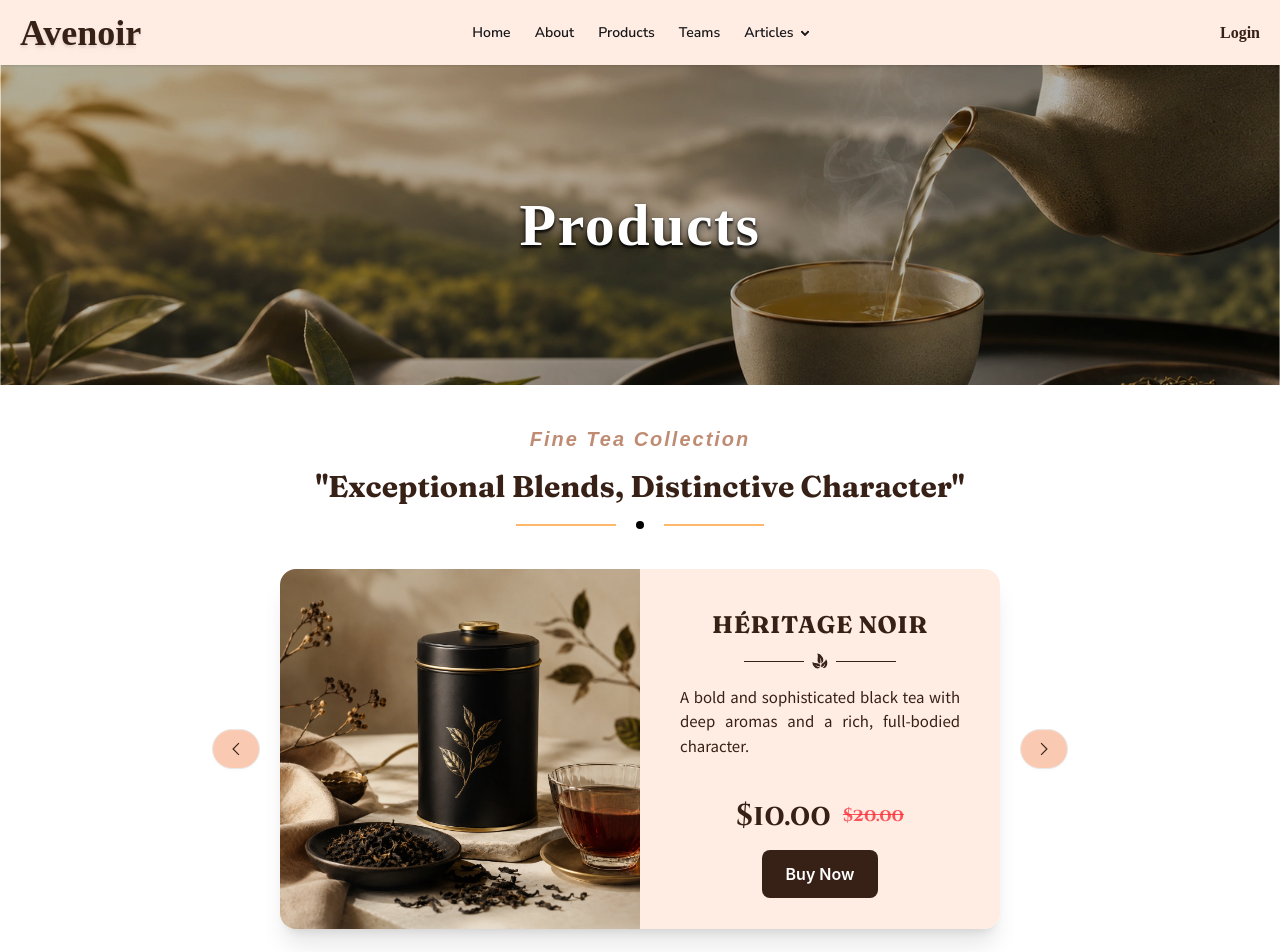
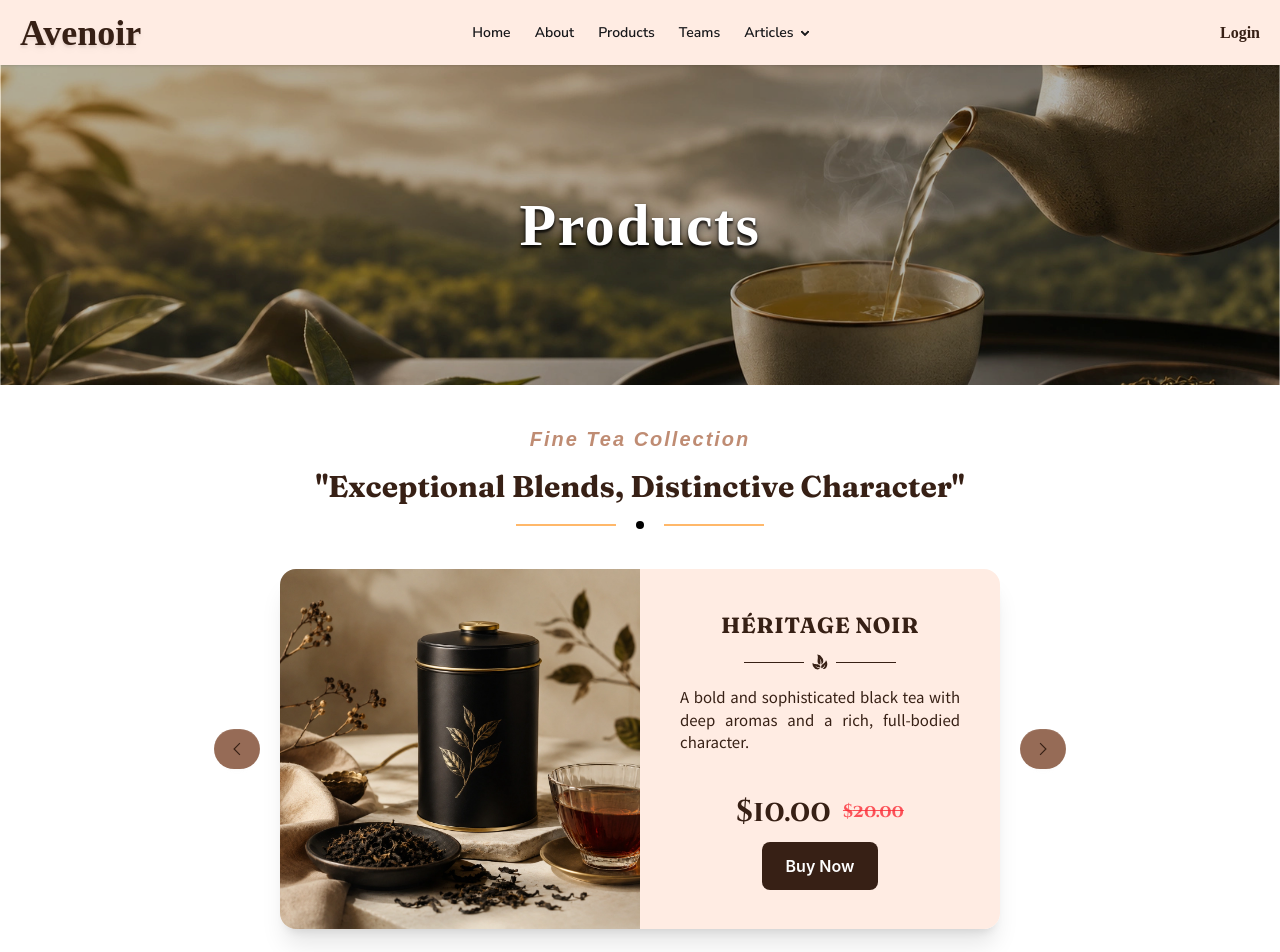
Before and after one commit to ChristoRinovan/avenoir-tea-company-profile, a React (Vite) app: page /products in a window 1280 px wide. Shown: the top 952 px of the page. Built offline with nearby package versions, Linux system fonts and the light colour scheme; a web font is replaced by a local one.

Commit message:
debug productscard

```diff
--- a/src/components/ProductsCard.tsx
+++ b/src/components/ProductsCard.tsx
@@ -23,7 +23,7 @@ function ProductsCard() {
         {/* dekstop wok */}
         <button
           onClick={prevSlide}
-          className="hidden lg:block btn rounded-full bg-[#fac9b1] text-utama"
+          className="hidden border-none cursor-pointer hover:opacity-90 lg:block btn rounded-full bg-button text-utama"
         >
           <GrPrevious />
         </button>
@@ -41,7 +41,7 @@ function ProductsCard() {
 
           <div className="flex max-h-90 flex-col items-center bg-[#ffece3] px-5 py-5 text-center lg:h-auto lg:w-full lg:p-10">
             <div className="flex flex-col items-center">
-              <h3 className="font-desc text-[22px] font-bold tracking-wide text-utama lg:text-2xl">
+              <h3 className="font-desc text-[20px] font-bold tracking-wide text-utama lg:text-[22px]">
                 {product.title}
               </h3>
 
@@ -51,14 +51,14 @@ function ProductsCard() {
                 <div className="h-px w-10 bg-utama lg:w-15"></div>
               </div>
 
-              <p className="mt-5 font-par text-[15px] leading-relaxed text-utama lg:mt-4 lg:text-[15px] lg:text-justify">
+              <p className="mt-5 font-par text-[15px] text-utama lg:mt-4 lg:text-[15px] lg:text-justify">
                 {product.description}
               </p>
             </div>
 
-            <div className="mt-6 h-px w-full bg-utama lg:mt-5"></div>
+            <div className="mt-5 h-px w-full bg-utama "></div>
 
-            <div className="mt-auto flex flex-col items-center pt-2 lg:pt-5">
+            <div className="mt-auto flex flex-col items-center  lg:pt-5">
               <div className="flex items-center gap-3">
                 <span className="font-uang text-3xl font-bold text-utama">
                   ${product.price}.00
@@ -69,7 +69,7 @@ function ProductsCard() {
                 </span>
               </div>
 
-              <button className="mt-3 rounded-lg bg-utama px-6 py-3 font-semibold text-white lg:mt-4">
+              <button className="mt-3 rounded-lg bg-utama px-6 py-3 font-semibold text-white lg:mt-3 hover:scale-105 hover:opacity-90">
                 Buy Now
               </button>
             </div>
@@ -79,24 +79,24 @@ function ProductsCard() {
         {/* desktop juga */}
         <button
           onClick={nextSlide}
-          className="hidden lg:block btn rounded-full bg-[#fac9b1] text-utama"
+          className="hidden border-none cursor-pointer hover:opacity-90 lg:block btn rounded-full bg-button text-utama"
         >
           <GrNext />
         </button>
       </div>
 
-      {/* Mobile Navigation */}
+      {/* mobile */}
       <div className="mt-5 flex justify-center gap-5 lg:hidden">
         <button
           onClick={prevSlide}
-          className="btn rounded-full bg-[#fac9b1] text-utama"
+          className="btn border-none cursor-pointer hover:opacity-90 rounded-full bg-button text-utama"
         >
           <GrPrevious />
         </button>
 
         <button
           onClick={nextSlide}
-          className="btn rounded-full bg-[#fac9b1] text-utama"
+          className="btn border-none cursor-pointer hover:opacity-90 rounded-full bg-button text-utama"
         >
           <GrNext />
         </button>
--- a/src/index.css
+++ b/src/index.css
@@ -17,6 +17,7 @@
   --font-uang: "Cinzel Decorative", serif;
 
   --color-utama: #372015;
+  --color-button: #966b56;
 }
 @keyframes slideIn {
   from {
```
